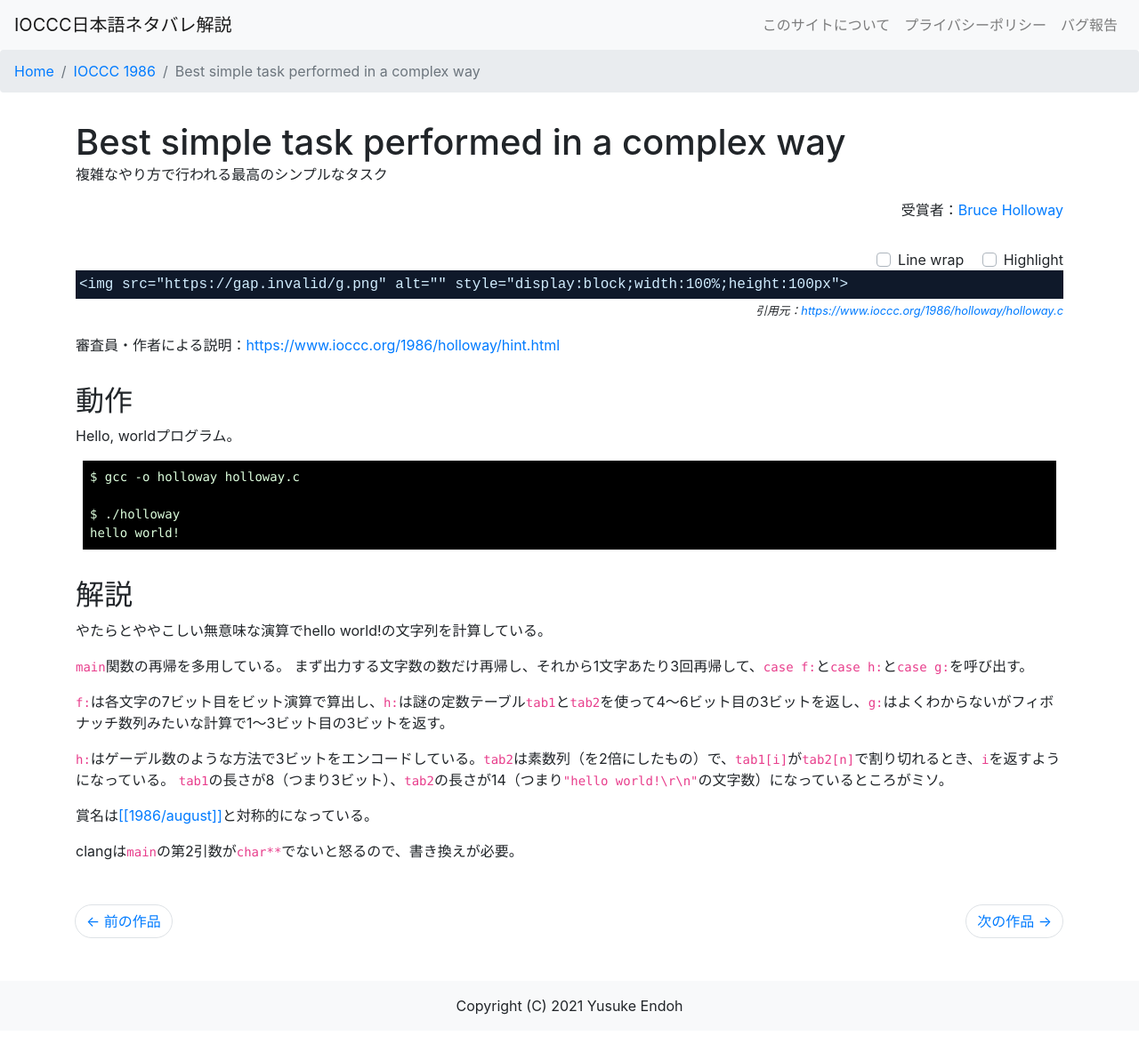
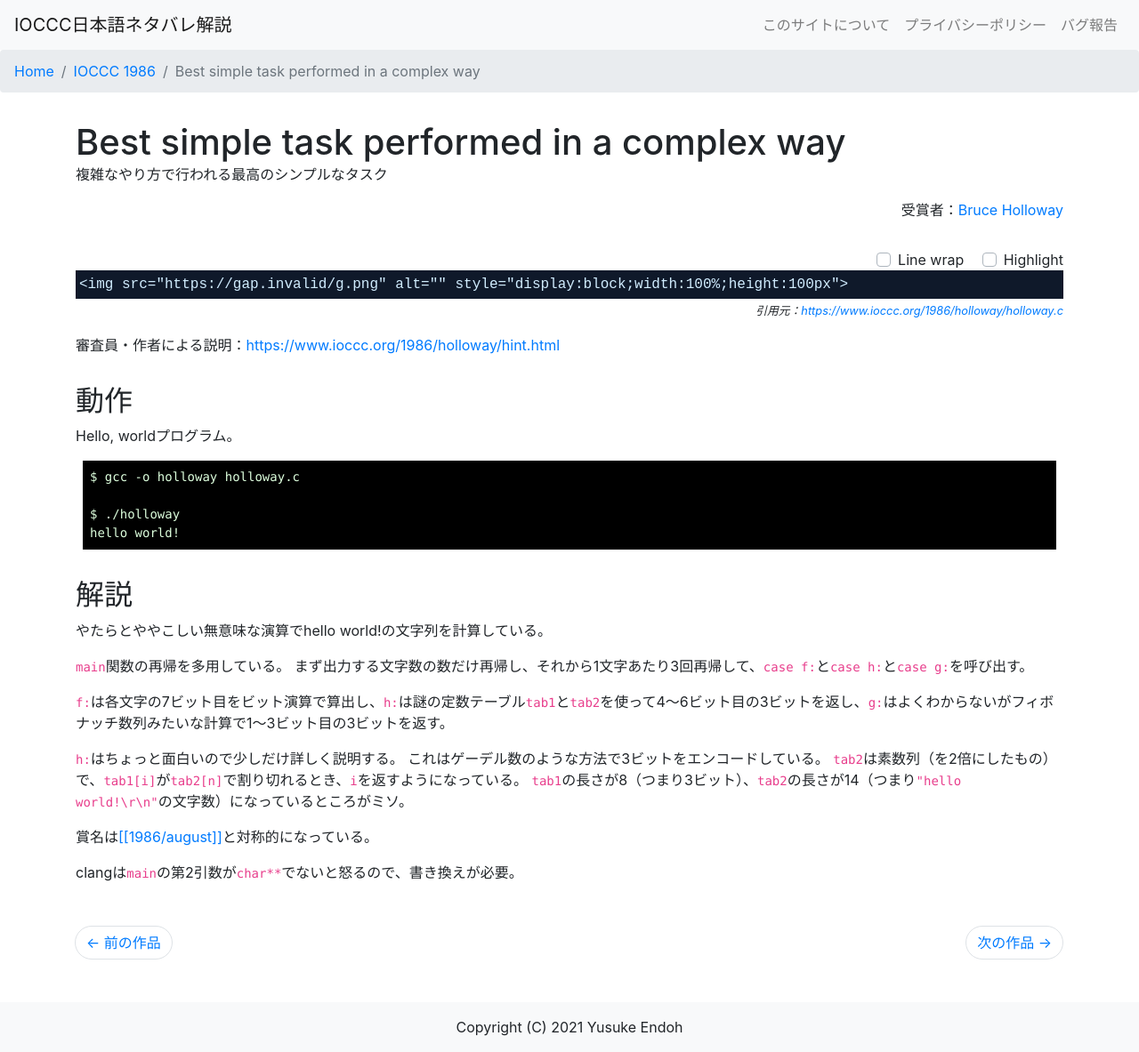
Before and after one commit to mame/ioccc-ja-spoilers, a Jekyll site: the page built from 1986/holloway.md, in a window 1280 px wide. Shown: the whole page at 89% size. Built offline with Jekyll 4.4.1, drawn with Linux system fonts in a browser that asks for light colours; nearby versions of some CDN libraries; our own code applies the rules of GitHub Pages for plain Markdown files; before the commit the page ends 1159 px from its top, so only the background shows below that.

Commit message:
Improve 1986/holloway.md a little

```diff
--- a/1986/holloway.md
+++ b/1986/holloway.md
@@ -29,7 +29,9 @@ hello world!
 
 `f:`は各文字の7ビット目をビット演算で算出し、`h:`は謎の定数テーブル`tab1`と`tab2`を使って4～6ビット目の3ビットを返し、`g:`はよくわからないがフィボナッチ数列みたいな計算で1～3ビット目の3ビットを返す。
 
-`h:`はゲーデル数のような方法で3ビットをエンコードしている。`tab2`は素数列（を2倍にしたもの）で、`tab1[i]`が`tab2[n]`で割り切れるとき、`i`を返すようになっている。
+`h:`はちょっと面白いので少しだけ詳しく説明する。
+これはゲーデル数のような方法で3ビットをエンコードしている。
+`tab2`は素数列（を2倍にしたもの）で、`tab1[i]`が`tab2[n]`で割り切れるとき、`i`を返すようになっている。
 `tab1`の長さが8（つまり3ビット）、`tab2`の長さが14（つまり`"hello world!\r\n"`の文字数）になっているところがミソ。
 
 賞名は[[[1986/august]]]({{ site.baseurl }}{% link 1986/august.md %})と対称的になっている。
```
